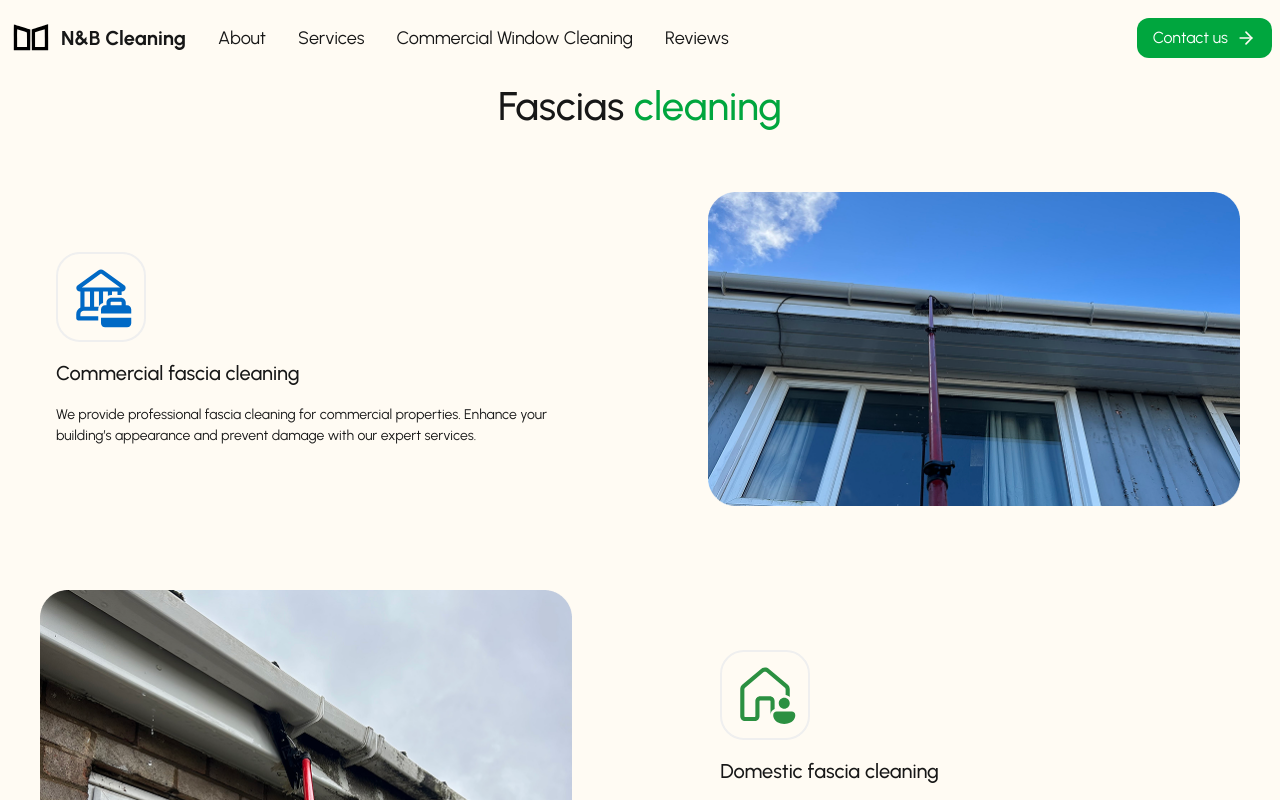
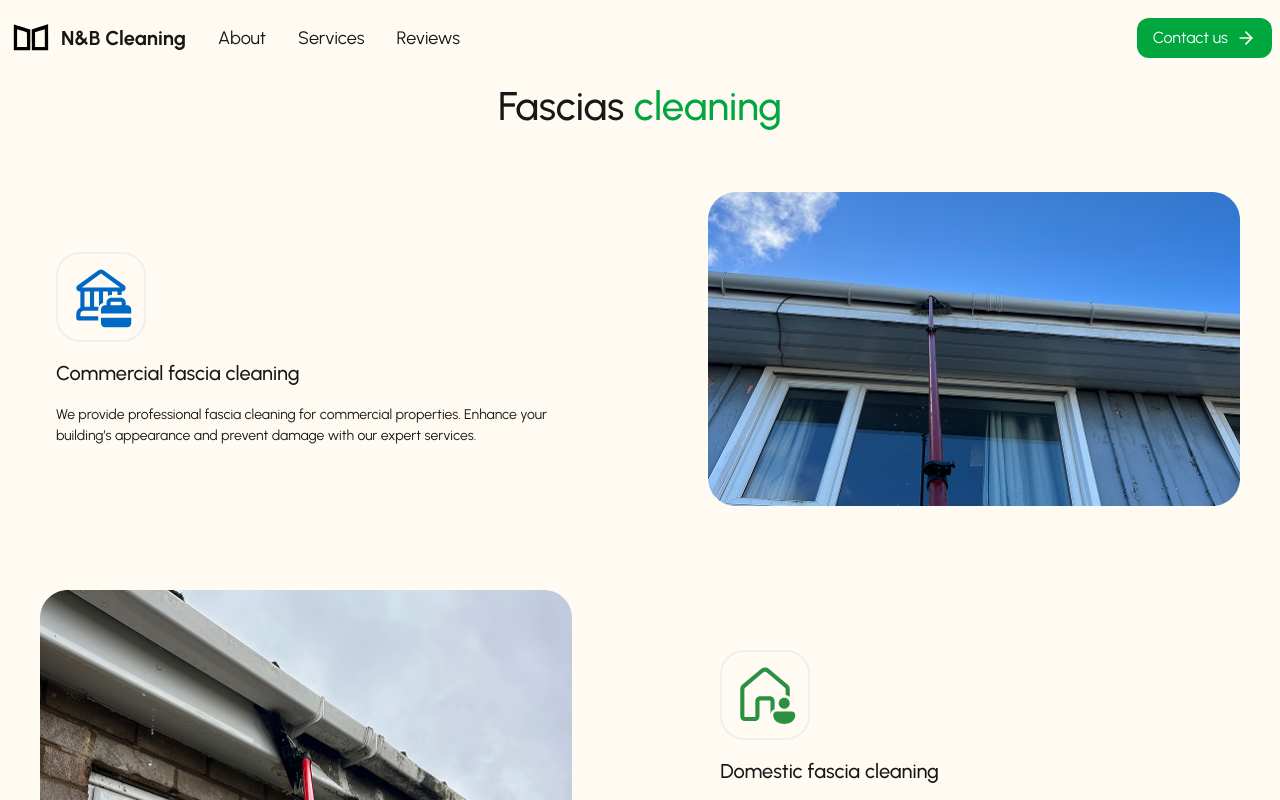
Before and after one commit to TetraQuadra/nb-landing, a Next.js app: page /fascias in a window 1280 px wide. Shown: the top 800 px of the page. Built offline with nearby package versions, Linux system fonts and the light colour scheme.

Commit message:
change: commercial cleaning image + removed link in header

```diff
--- a/src/sections/Header.tsx
+++ b/src/sections/Header.tsx
@@ -60,7 +60,6 @@ const Header = () => {
     const navLinks = [
         { href: "/", hash: "about", text: "About" },
         { href: "/", hash: "services", text: "Services" },
-        { href: "/commercial-window-cleaning", hash: "commercial-window-cleaning", text: "Commercial Window Cleaning" },
         { href: "/", hash: "reviews", text: "Reviews" }
     ];
 
```
Also changed, not shown: public/page-images/commercial/service1.png.
